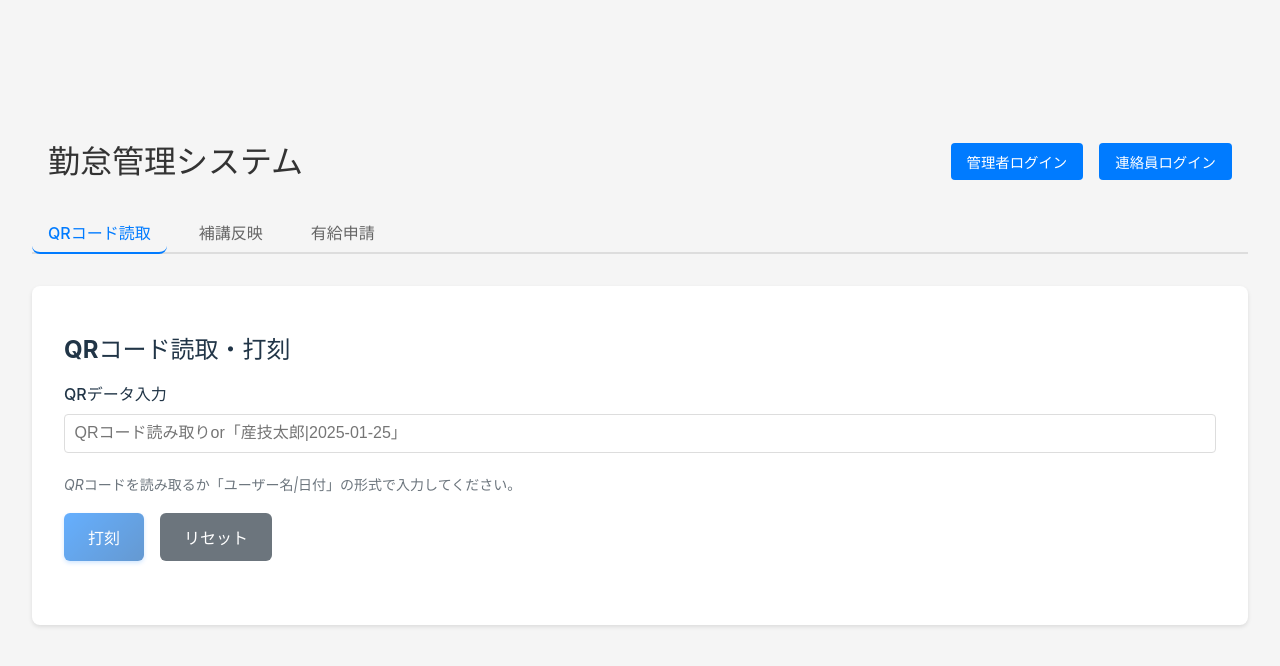
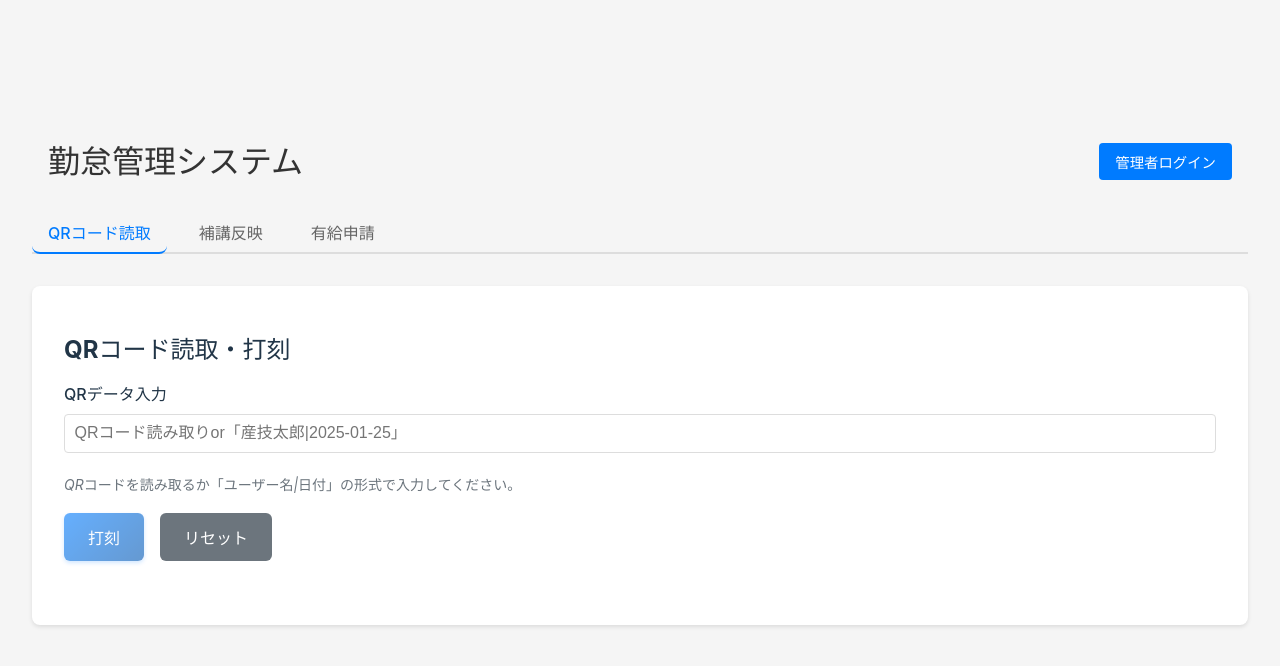
Before and after one commit to JunFujik/engineering_design, a Svelte app in the folder frontend/: page / in a window 1280 px wide. Shown: the top 666 px of the page. Built offline with nearby package versions, Linux system fonts and the light colour scheme; no server answers.

Commit message:
あいつは死んだ

```diff
--- a/frontend/src/App.svelte
+++ b/frontend/src/App.svelte
@@ -95,7 +95,6 @@
           <button class="logout-btn" on:click={handleLogout}>ログアウト</button>
         {:else}
           <button class="login-btn" on:click={() => showLogin = true}>管理者ログイン</button>
-          <button class="login-btn" on:click={() => showStaffLogin = true}>連絡員ログイン</button>
         {/if}
       </div>
     </header>
```
